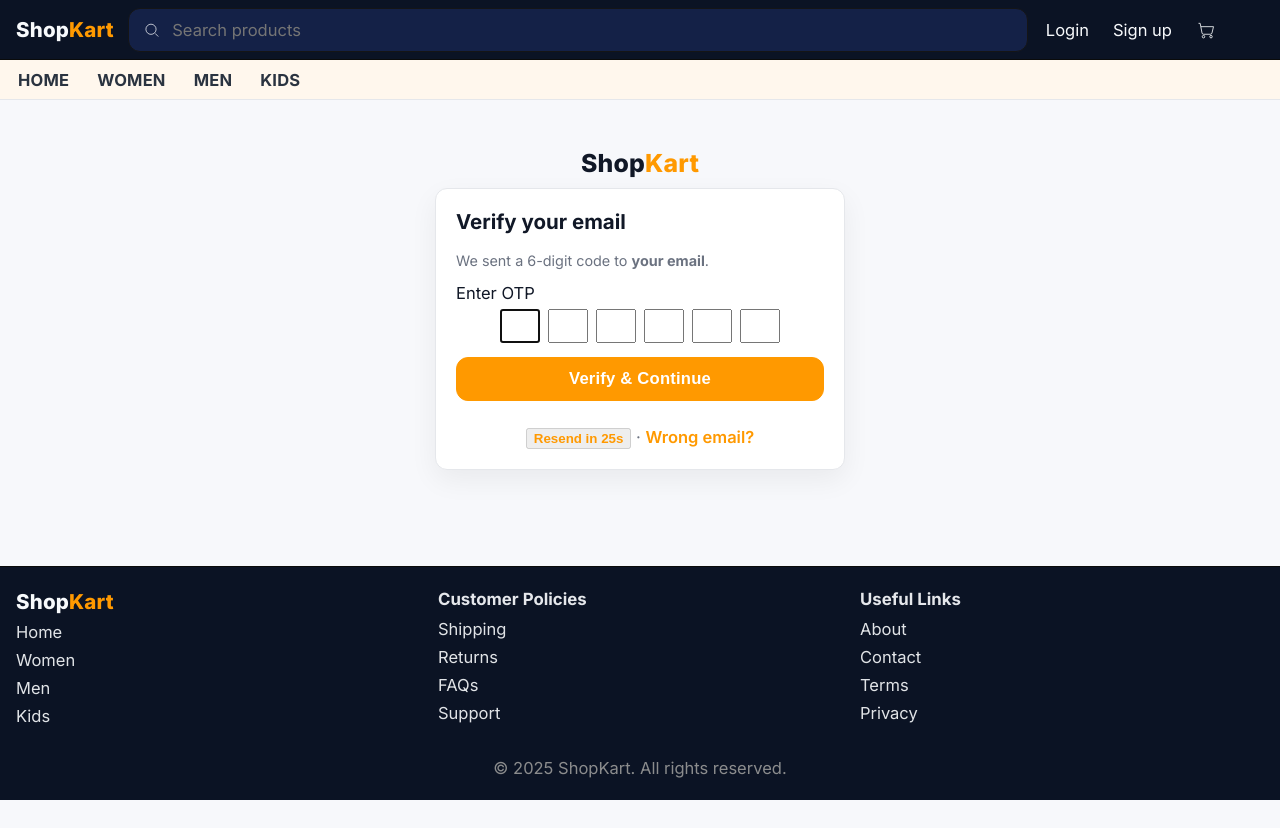
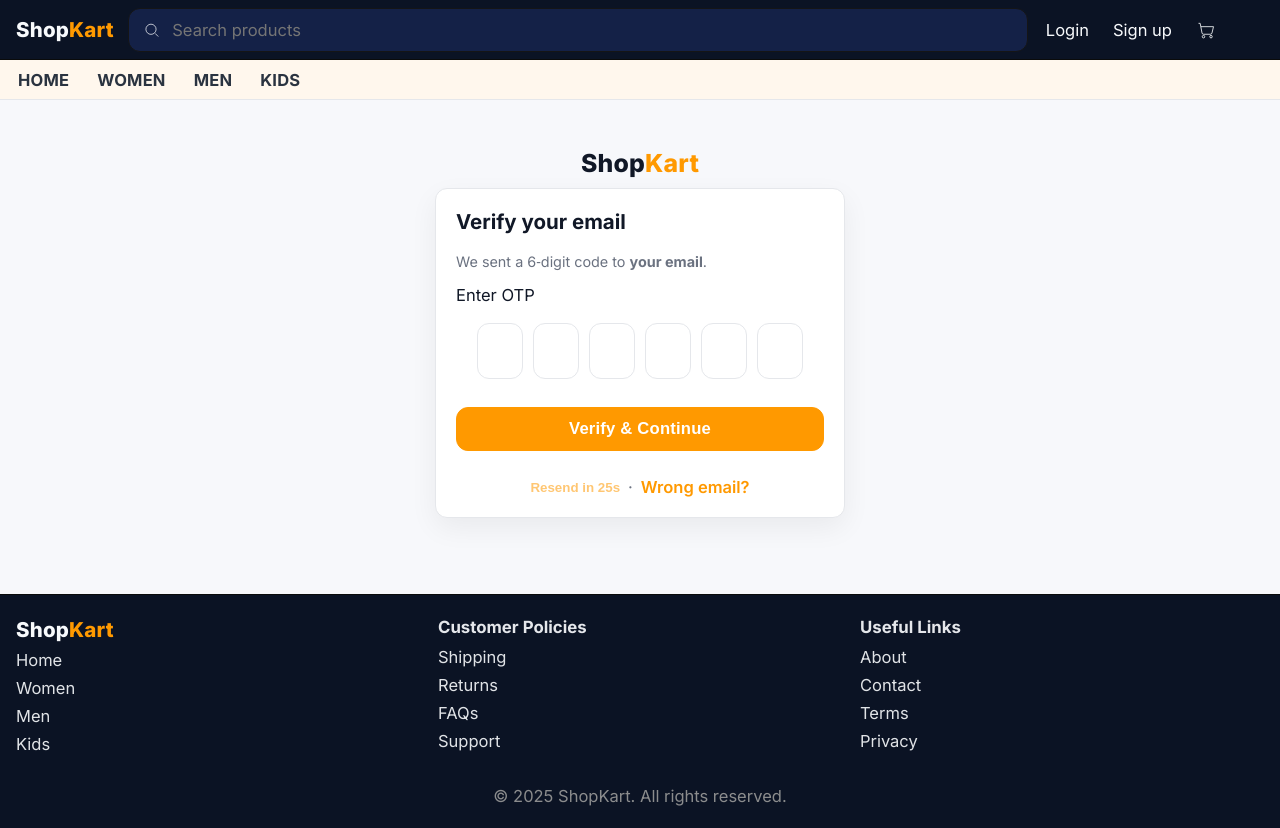
Before and after one commit to prashik24/ShopKart, a React (Vite) app: page /verify-otp in a window 1280 px wide. Before the commit the page ends 800 px from the top, so only its background shows below. Built offline with nearby package versions, Linux system fonts and the light colour scheme; no server answers.

Commit message:
Update file

```diff
--- a/src/pages/OtpVerify.jsx
+++ b/src/pages/OtpVerify.jsx
@@ -4,6 +4,12 @@ import { useAuth } from "../context/AuthContext.jsx";
 import { api } from "../api/client.js";
 import "../styles/auth.css";
 
+/**
+ * Styled 6-box OTP with:
+ * - auto-advance / backspace navigation
+ * - paste support
+ * - countdown + Resend
+ */
 const BOXES = 6;
 
 export default function OtpVerify() {
@@ -11,6 +17,13 @@ export default function OtpVerify() {
   const navigate = useNavigate();
   const { verifySignupOtp } = useAuth();
 
+  // email from URL or session (session survives refresh)
+  const initialEmail =
+    params.get("email") ||
+    sessionStorage.getItem("sk_pending_email") ||
+    "";
+
+  const [email, setEmail] = useState(initialEmail);
   const [digits, setDigits] = useState(Array(BOXES).fill(""));
   const [error, setError] = useState("");
   const [submitting, setSubmitting] = useState(false);
@@ -19,17 +32,11 @@ export default function OtpVerify() {
 
   const inputsRef = useRef([]);
 
-  // Load payload from sessionStorage
-  let pendingPayload = null;
-  try {
-    pendingPayload = JSON.parse(sessionStorage.getItem("sk_pending_payload") || "null");
-  } catch {}
-  const email = params.get("email") || pendingPayload?.email || "";
-
   useEffect(() => {
     inputsRef.current?.[0]?.focus();
   }, []);
 
+  // countdown for resend
   useEffect(() => {
     const t = setInterval(() => setSecs((s) => (s > 0 ? s - 1 : 0)), 1000);
     return () => clearInterval(t);
@@ -45,16 +52,35 @@ export default function OtpVerify() {
     if (v && idx < BOXES - 1) inputsRef.current[idx + 1]?.focus();
   };
 
+  const onKeyDown = (idx, e) => {
+    if (e.key === "Backspace" && !digits[idx] && idx > 0) {
+      inputsRef.current[idx - 1]?.focus();
+    }
+    if (e.key === "ArrowLeft" && idx > 0) inputsRef.current[idx - 1]?.focus();
+    if (e.key === "ArrowRight" && idx < BOXES - 1) inputsRef.current[idx + 1]?.focus();
+  };
+
+  const onPaste = (e) => {
+    const text = e.clipboardData.getData("text").replace(/\D/g, "");
+    if (!text) return;
+    e.preventDefault();
+    const next = Array(BOXES).fill("");
+    for (let i = 0; i < Math.min(BOXES, text.length); i++) next[i] = text[i];
+    setDigits(next);
+    const last = Math.min(text.length, BOXES) - 1;
+    inputsRef.current[last >= 0 ? last : 0]?.focus();
+  };
+
   const submit = async (e) => {
     e.preventDefault();
     setError("");
 
-    if (!email) {
-      setError("Missing email. Go back and try again.");
+    if (!/^\S+@\S+\.\S+$/.test(email)) {
+      setError("Email missing or invalid. Go back and try again.");
       return;
     }
     if (otp.length !== BOXES) {
-      setError("Enter the 6-digit code.");
+      setError("Enter the 6‑digit code.");
       return;
     }
 
@@ -73,14 +99,49 @@ export default function OtpVerify() {
     setError("");
     setResending(true);
     try {
-      if (!pendingPayload) throw new Error("Missing signup details. Please restart signup.");
-      await api.signupInitiate(pendingPayload);
+      await api.signupInitiate({ name: "", email, password: "" });
       setSecs(30);
     } catch (e) {
       setError(e?.message || "Could not resend code");
     } finally {
       setResending(false);
     }
+  };
+
+  // Inline styles to keep this self-contained
+  const style = {
+    boxes: {
+      display: "grid",
+      gridAutoFlow: "column",
+      gap: 10,
+      justifyContent: "center",
+      margin: "12px 0 14px",
+    },
+    box: {
+      width: 46,
+      height: 56,
+      borderRadius: 12,
+      border: "1px solid var(--border, #e5e7eb)",
+      textAlign: "center",
+      fontSize: "1.25rem",
+      outline: "none",
+    },
+    actions: {
+      display: "flex",
+      gap: 8,
+      alignItems: "center",
+      justifyContent: "center",
+      marginTop: 12,
+    },
+    linkbtn: {
+      background: "none",
+      border: 0,
+      color: "var(--primary, #f59e0b)",
+      fontWeight: 600,
+      cursor: "pointer",
+      padding: 0,
+    },
+    linkbtnDisabled: { opacity: 0.55, cursor: "default" },
   };
 
   return (
@@ -92,22 +153,29 @@ export default function OtpVerify() {
       <form className="auth-card" onSubmit={submit} noValidate>
         <h2>Verify your email</h2>
         <div className="auth-note">
-          We sent a 6-digit code to <b>{email || "your email"}</b>.
+          We sent a 6‑digit code to <b>{email || "your email"}</b>.
         </div>
-        {error && <div className="auth-note err">{error}</div>}
+        {error && (
+          <div className="auth-note err" aria-live="polite">
+            {error}
+          </div>
+        )}
 
         <div className="field">
           <label>Enter OTP</label>
-          <div style={{ display: "flex", gap: 8, justifyContent: "center" }}>
+
+          <div style={style.boxes} onPaste={onPaste}>
             {digits.map((d, i) => (
               <input
                 key={i}
                 ref={(el) => (inputsRef.current[i] = el)}
                 inputMode="numeric"
+                autoComplete="one-time-code"
+                style={style.box}
                 value={d}
+                onChange={(e) => onChangeBox(i, e.target.value)}
+                onKeyDown={(e) => onKeyDown(i, e)}
                 maxLength={1}
-                onChange={(e) => onChangeBox(i, e.target.value)}
-                style={{ width: 40, textAlign: "center", fontSize: "1.5rem" }}
               />
             ))}
           </div>
@@ -117,16 +185,16 @@ export default function OtpVerify() {
           {submitting ? "Verifying…" : "Verify & Continue"}
         </button>
 
-        <div style={{ marginTop: 12, textAlign: "center" }}>
+        <div style={style.actions}>
           <button
             type="button"
-            className="link"
+            style={{ ...style.linkbtn, ...(secs > 0 || resending ? style.linkbtnDisabled : {}) }}
             disabled={secs > 0 || resending}
             onClick={resend}
           >
             {resending ? "Sending…" : secs > 0 ? `Resend in ${secs}s` : "Resend code"}
           </button>
-          <span className="muted"> · </span>
+          <span className="muted">·</span>
           <Link className="link" to="/signup">Wrong email?</Link>
         </div>
       </form>
--- a/src/pages/Signup.jsx
+++ b/src/pages/Signup.jsx
@@ -21,13 +21,12 @@ export default function Signup() {
 
     const problems = [];
     const nameTrim = form.name.trim();
-    const emailTrim = form.email.trim();
 
     if (!nameTrim) problems.push("name is missing");
     else if (nameTrim.length < 2) problems.push("name is too short");
 
-    if (!emailTrim) problems.push("email is missing");
-    else if (!emailOk(emailTrim)) problems.push("email is invalid");
+    if (!form.email) problems.push("email is missing");
+    else if (!emailOk(form.email)) problems.push("email is invalid");
 
     if (!form.password) problems.push("password is missing");
     else if (form.password.length < 6) problems.push("password must be at least 6 characters");
@@ -40,18 +39,17 @@ export default function Signup() {
     setError("");
     setSending(true);
 
-    const payload = {
-      name: nameTrim,
-      email: emailTrim,
-      password: form.password,
-    };
+    try {
+      const { email } = await signupInitiate({
+        name: nameTrim,
+        email: form.email.trim(),
+        password: form.password,
+      });
 
-    try {
-      const { email } = await signupInitiate(payload);
+      // Save email so OTP page can use it even on refresh
+      sessionStorage.setItem("sk_pending_email", email);
 
-      // Save full payload so OTP page can use it for Resend
-      sessionStorage.setItem("sk_pending_payload", JSON.stringify(payload));
-
+      // ✅ Only redirect if backend says signup started
       navigate(`/verify-otp?email=${encodeURIComponent(email)}`, { replace: true });
     } catch (err) {
       if (err.message.includes("Already registered")) {
```
